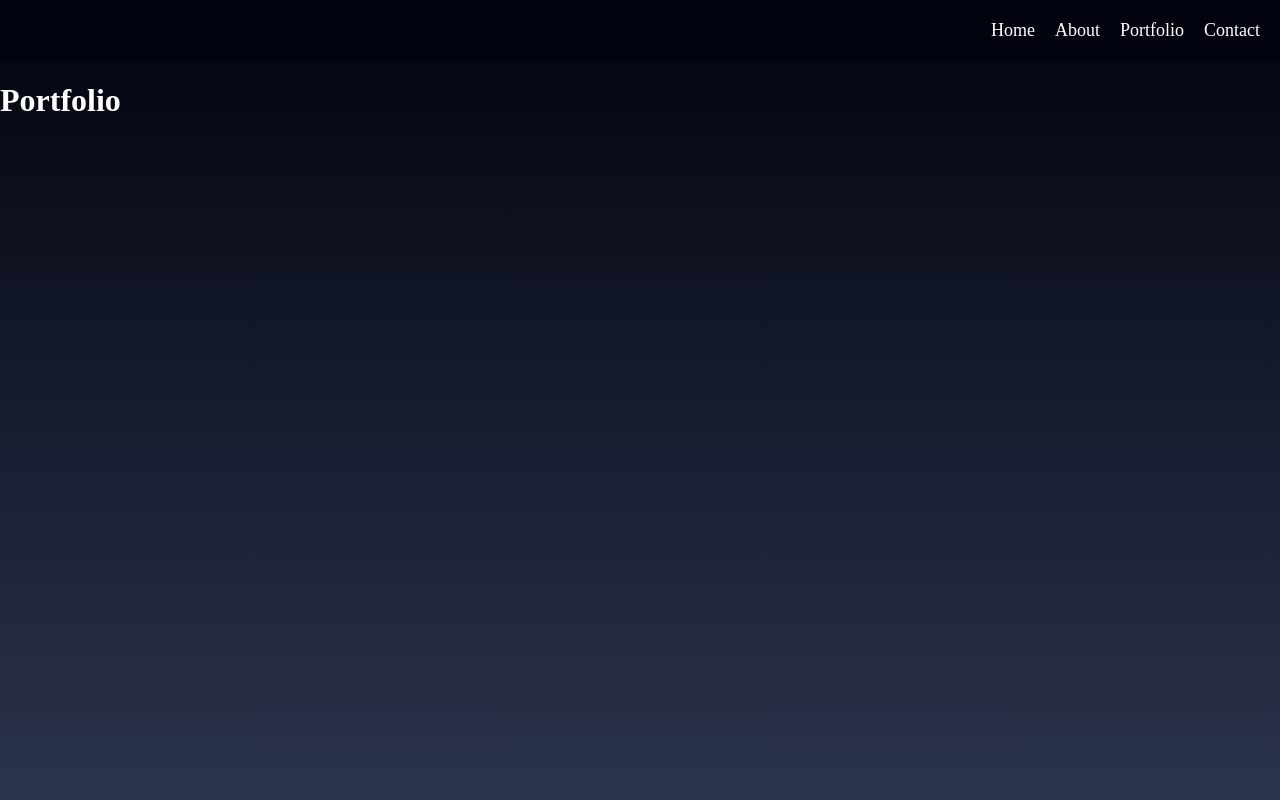
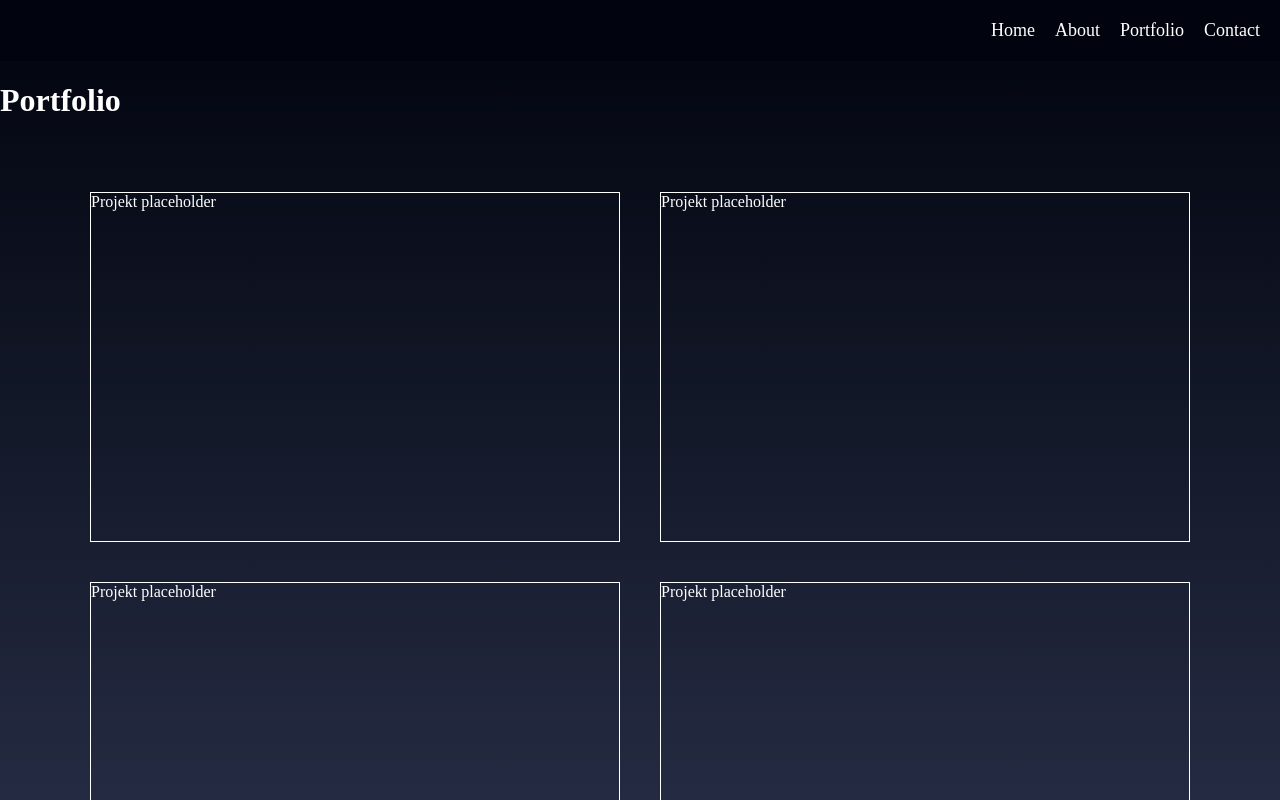
Before and after one commit to PetraElgemyr/react-portfolio-fe1, a React (Vite) app: page /portfolio in a window 1280 px wide. Shown: the top 800 px of the page. Built offline with nearby package versions, Linux system fonts and the light colour scheme.

Commit message:
fix project card styled component

```diff
--- a/src/components/pages/PortfolioPage.tsx
+++ b/src/components/pages/PortfolioPage.tsx
@@ -1,4 +1,4 @@
-import { Col } from "../../styled/Common/Common";
+import { ColFlexedCenter } from "../../styled/Common/Common";
 import { ProjectCard } from "../../styled/Portfolio/ProjectCard";
 
 export const PortfolioPage = () => {
@@ -6,10 +6,12 @@ export const PortfolioPage = () => {
     <>
       <h1>Portfolio</h1>
 
-      <Col>
-        <ProjectCard />
-        <ProjectCard />
-      </Col>
+      <ColFlexedCenter>
+        <ProjectCard>Projekt placeholder</ProjectCard>
+        <ProjectCard>Projekt placeholder</ProjectCard>
+        <ProjectCard>Projekt placeholder</ProjectCard>
+        <ProjectCard>Projekt placeholder</ProjectCard>
+      </ColFlexedCenter>
     </>
   );
 };
--- a/src/styled/Common/Common.tsx
+++ b/src/styled/Common/Common.tsx
@@ -24,10 +24,32 @@ export const ColCentered = styled(Col)`
 export const ColCenteredResponsive = styled(ColCentered)`
   justify-content: center;
   align-items: flex-start;
-  width: 50%;
+  width: 80vw;
 
   @media screen and (${devices.tablet}) {
     align-items: center;
     text-align: center;
   }
 `;
+
+export const ColFlexedCenter = styled(ColCentered)`
+  flex-wrap: wrap;
+  justify-content: center;
+  align-items: center;
+  width: 100%;
+  padding: 20px;
+  gap: 20px;
+
+  @media screen and (${devices.laptop}) {
+    gap: 40px;
+    padding: 4%;
+  }
+
+  @media screen and (${devices.laptopL}) {
+    gap: 60px;
+  }
+
+  @media screen and (${devices.fourK}) {
+    gap: 85px;
+  }
+`;
--- a/src/styled/Portfolio/ProjectCard.tsx
+++ b/src/styled/Portfolio/ProjectCard.tsx
@@ -1,7 +1,27 @@
 import styled from "styled-components";
+import { devices } from "../Variables/Devices";
 
 export const ProjectCard = styled.section`
-  backgound-color: white;
-  width: 90px;
-  height: 50px;
+  border: 1px solid white;
+  width: 100%;
+  height: 200px;
+
+  @media screen and (${devices.tablet}) {
+    width: 75%;
+    height: 300px;
+  }
+
+  @media screen and (${devices.laptop}) {
+    width: 45%;
+    height: 350px;
+  }
+
+  @media screen and (${devices.laptopL}) {
+    height: 450px;
+  }
+
+  @media screen and (${devices.fourK}) {
+    width: 30%;
+    height: 550px;
+  }
 `;
```
